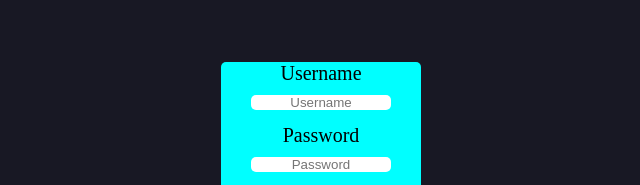
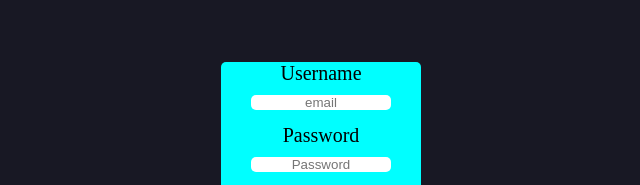
Before and after one commit to kila21/To-Do, a React (Vite) app: page / in a window 1280 px wide. Shown: the part 238-423 px from the top of the page, without its empty margins (319-959 px from the left). Built offline with nearby package versions, Linux system fonts and the light colour scheme.

Commit message:
update useForm generic type

```diff
--- a/src/components/Auth/Auth.tsx
+++ b/src/components/Auth/Auth.tsx
@@ -12,7 +12,7 @@ import { userSignIn, userSignUp } from './authThunk';
 
 const Auth = () => {
     const navigate = useNavigate()
-    const { register, handleSubmit } = useForm()
+    const { register, handleSubmit } = useForm<AuthInputs>()
 
     // if click = false, user looking for sing in
     // else click = true, user looking for sing up
@@ -29,7 +29,6 @@ const Auth = () => {
           navigate('/ToDo')
         })
         .catch(err => {
-          console.log(err)
           alert(err)
         })
 
@@ -49,11 +48,11 @@ const Auth = () => {
       //ar vicit ra unda ?????????????????????????????????????????????
       <form onSubmit={handleSubmit(onSubmit)}>
          <div className="username-container">
-            <label htmlFor="username">Username</label>
+            <label htmlFor="email">Username</label>
             <input
-            id="username"
-            type="text"
-            placeholder='Username'
+            id="email"
+            type="email"
+            placeholder='email'
             {...register('email', {required: true})}
             />
         </div>
```
